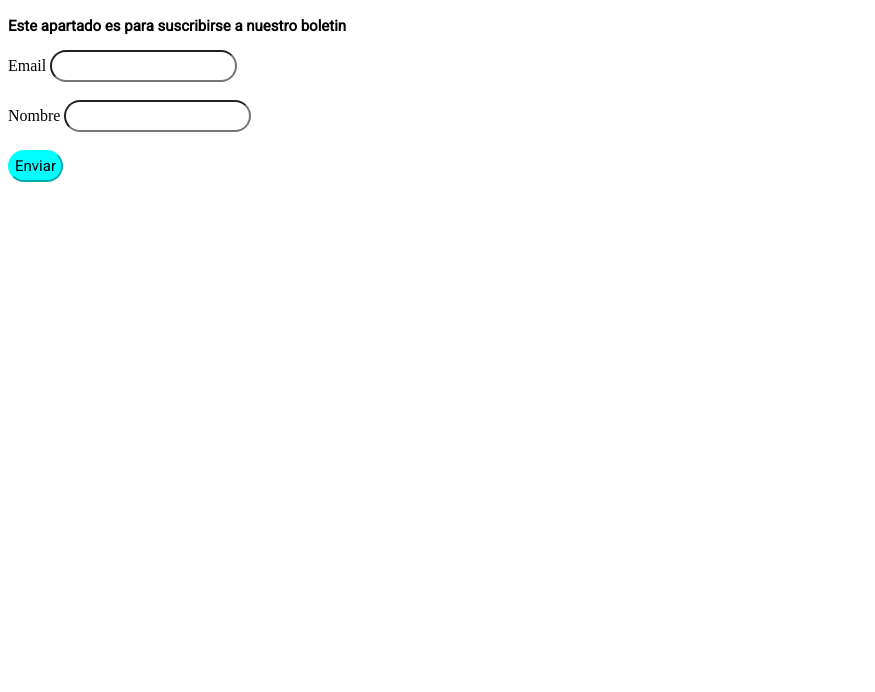
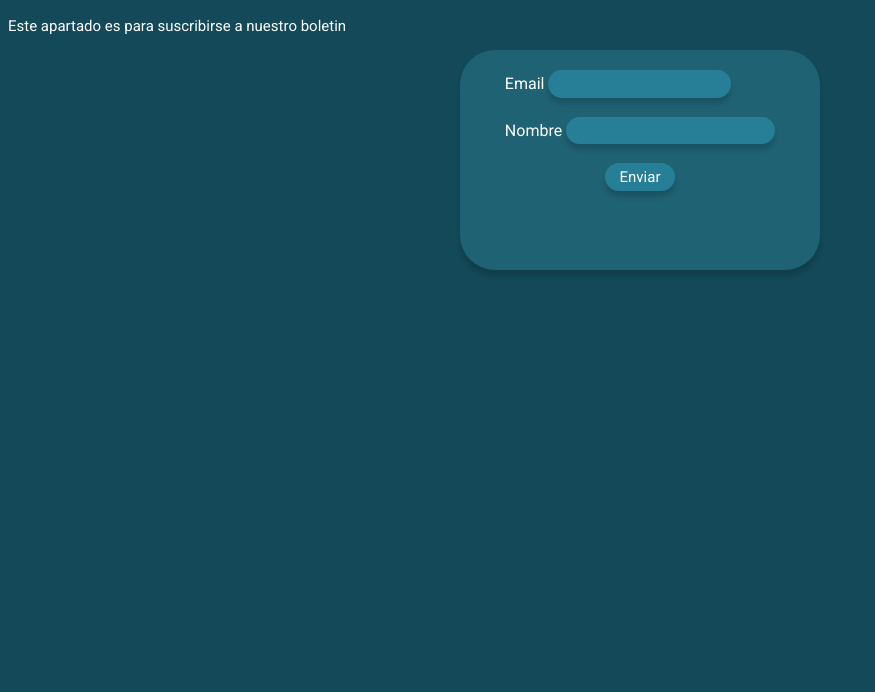
Before and after one commit to Willy-Alcantara-29/Formul, a plain HTML site: page index.html in a window 1280 px wide. Shown: the part 108-800 px from the top of the page, without its empty margins (0-875 px from the left). Drawn offline with Linux system fonts and the light colour scheme.

Commit message:
Cambios de estilo

```diff
--- a/index.html
+++ b/index.html
@@ -9,9 +9,9 @@
     <h1 class="Titulo">Suscribete</h1>
 
     <p>
-       <b>Este apartado es para suscribirse a nuestro boletin</b>
+       Este apartado es para suscribirse a nuestro boletin
     </p>
-
+    <div class="Cuadro">
     <form method="get">
 
             Email <input name="submitted-email" autocomplete="email" class="Email" />
@@ -26,6 +26,8 @@
     <form action="/enviar" method="post">
     <!-- otros campos del formulario -->
     <input type="submit" value="Enviar" class="btn-enviar">
-</form>
+    </form>
+    </div>
+
 </body>
 </html>
--- a/style.css
+++ b/style.css
@@ -3,21 +3,13 @@
 .Titulo {
   font-family: 'Roboto', sans-serif;
   font-size: 50px;
+  color: white;
 }
 
 p {
   font-family: 'Roboto', sans-serif;
   font-size: 15px;
-}
-
-label {
-  font-size: 15px;
-
-}
-
-.Enviar {
-  font-size: 15px;
-
+  color: white;
 }
 
 .Email {
@@ -25,29 +17,73 @@ label {
   border-radius: 20px;
   padding: 5px;
   font-family: 'Roboto', sans-serif;
+  border: 0;
+  background-color: rgb(38, 126, 151);
+  box-shadow: 0px 6px 5px 0px rgba(0,0,0,0.15);
 }
 
 .Nombre {
   font-size: 15px;
   border-radius: 20px;
   padding: 5px;
-  font-family: 'Roboto', sans-serif;
+  border: 0;
+  background-color: rgb(38, 126, 151);
+  box-shadow: 0px 6px 5px 0px rgba(0,0,0,0.15);
 }
 
 .btn-enviar {
 border-radius: 20px;
-padding:  5px;
+padding-left: 15px;
+padding-right: 15px;
+padding-top: 5px;
+padding-bottom: 5px;
 font-size: 15px;
-border-color: rgb(0, 255, 255);
-background-color: rgb(0, 255, 255);
+background-color: rgb(38, 126, 151);
+border: 0;
 font-family: 'Roboto', sans-serif;
+box-shadow: 0px 6px 5px 0px rgba(0,0,0,0.15);
+color: white;
+
 }
 
 .btn-enviar:hover {
   border-radius: 20px;
-  padding:  5px;
+  padding-left: 15px;
+  padding-right: 15px;
+  padding-top: 5px;
+  padding-bottom: 5px;
   font-size: 15px;
-  border-color: rgb(0, 255, 255);
-  background-color: rgb(0, 255, 255);
+  background-color: rgb(39, 159, 193);
+  border: 0;
   font-family: 'Roboto', sans-serif;
+  cursor: pointer;
 }
+
+form {
+  font-family: 'Roboto', sans-serif;
+  color: white;
+}
+
+body {
+  background-color: rgb(19, 73, 88)
+}
+
+.Cuadro {
+  width: 300px;
+  height: 200px;
+  border-radius: 35px;
+  padding-bottom: 0px;
+  padding-top: 20px;
+  padding-left:  30px;
+  padding-right:  30px;
+  border: 0;
+  background-color: rgb(31, 98, 116);
+  box-shadow: 0px 6px 5px 0px rgba(0,0,0,0.15);
+  display: flex;
+  flex-direction: column;
+  align-items: center;
+  justify-content: justify;
+  margin: auto;
+  margin-top: 10px;
+
+}
```
Also changed, not shown: Imagen/Fondo.png (added).
